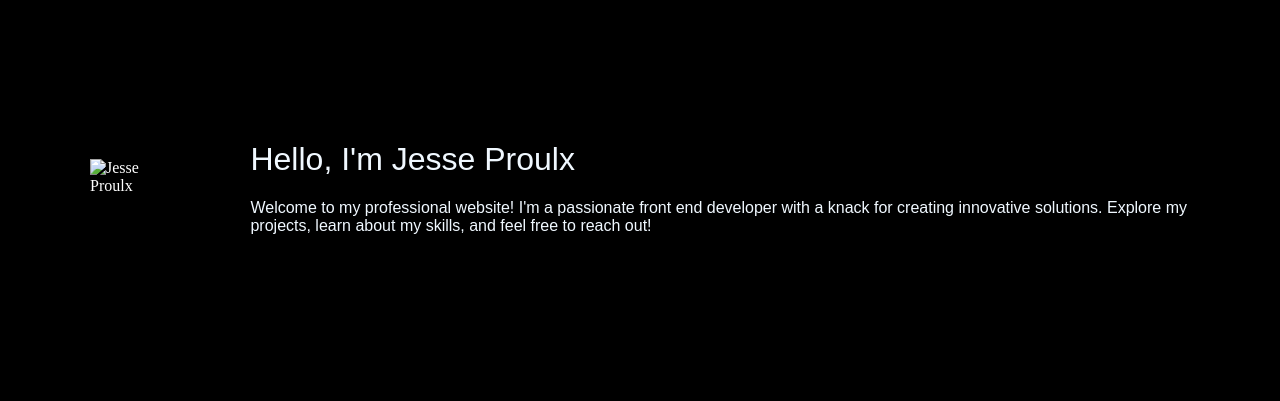
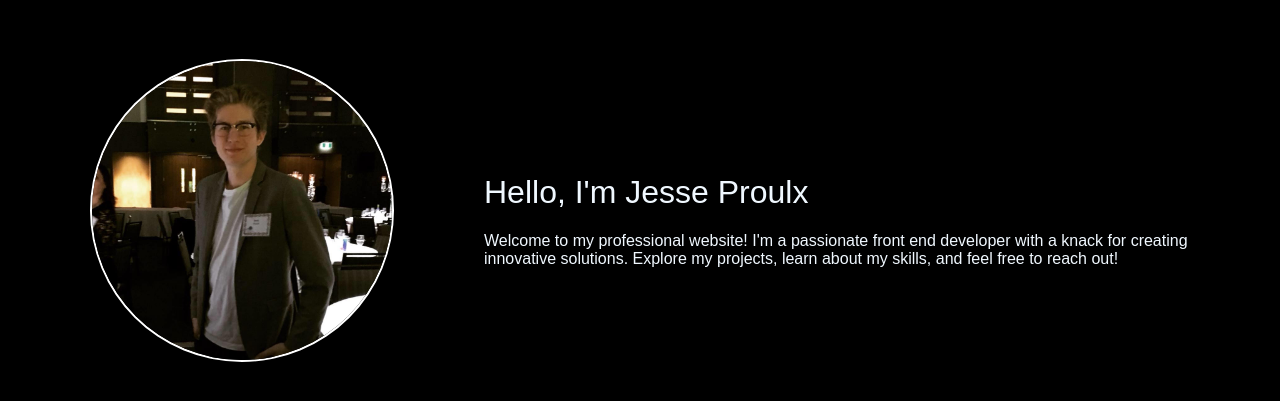
Before and after one commit to prou0212/professional-website, a plain HTML site: page index.html in a window 1280 px wide. Shown: the part 151-552 px from the top of the page. Drawn offline with Linux system fonts and the light colour scheme; a web font is replaced by a local one.

Commit message:
Main section completed

```diff
--- a/css/index.css
+++ b/css/index.css
@@ -15,7 +15,6 @@ header {
 }
 
 .main-content {
-    margin-top: 100px;
     display: flex;
     padding: 2rem;
     justify-content: center;
@@ -34,4 +33,15 @@ header {
 
 .main-content .home-content {
     margin-left: 40px;
+    align-items: center;
+    justify-content: center;
 }
+
+.home-image img {
+    height: auto;
+    width: 300px;
+    border-radius: 50%;
+    border-color: white;
+    border-style: solid;
+    border-width: 2px;
+}
--- a/index.html
+++ b/index.html
@@ -44,7 +44,7 @@
            <main>
             <div class="main-content">
                 <div class="home-image">
-                    <img src="pictures/profile.jpg" alt="Jesse Proulx">
+                    <img src="pictures/jesse-proulx.jpg" alt="Jesse Proulx">
                 </div>
                 <div class="home-content">
                     <h1 class="mozilla-headline">Hello, I'm Jesse Proulx</h1>
```
Also changed, not shown: pictures/jesse-proulx.jpg (added).
